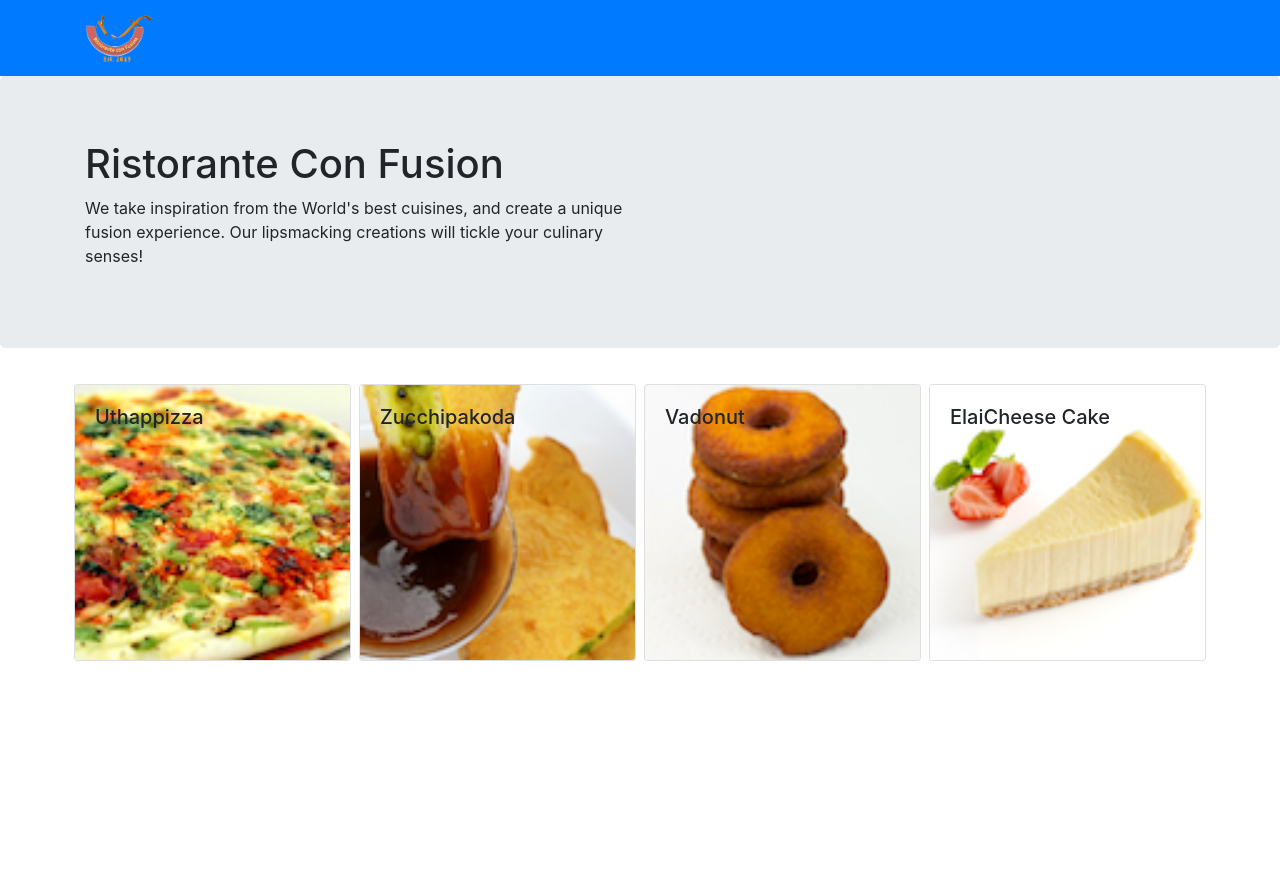
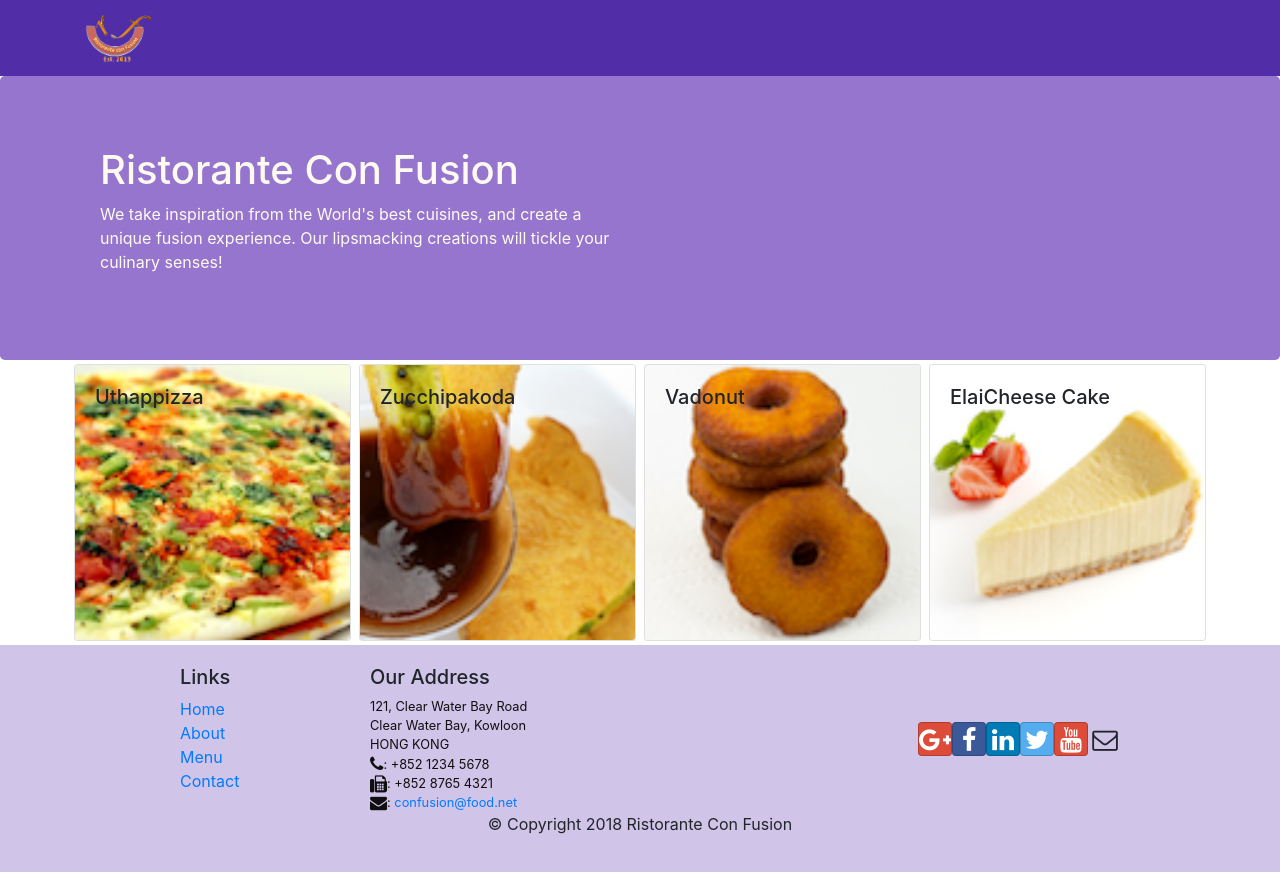
Before and after one commit to gcamacho079/congenial-octo-potato, a React (Create React App) app: page / in a window 1280 px wide. Before the commit the page ends 800 px from the top, so only its background shows below. Built offline with nearby package versions, Linux system fonts and the light colour scheme.

Commit message:
Add Footer component

```diff
--- a/src/App.css
+++ b/src/App.css
@@ -11,3 +11,37 @@
   display: block;
   margin-bottom: 15px;
 }
+
+.row-header{
+    margin:0px auto;
+    padding:0px auto;
+}
+
+.row-content {
+    margin:0px auto;
+    padding: 50px 0px 50px 0px;
+    border-bottom: 1px ridge;
+    min-height:400px;
+}
+
+.footer{
+    background-color: #D1C4E9;
+    margin:0px auto;
+    padding: 20px 0px 20px 0px;
+}
+.jumbotron {
+    padding:70px 30px 70px 30px;
+    margin:0px auto;
+    background: #9575CD ;
+    color:floralwhite;
+}
+
+address{
+    font-size:80%;
+    margin:0px;
+    color:#0f0f0f;
+}
+
+.navbar-dark {
+    background-color: #512DA8;
+}
--- a/src/components/FooterComponent.js
+++ b/src/components/FooterComponent.js
@@ -0,0 +1,50 @@
+import React from 'react';
+
+function Footer(props) {
+	return(
+		<div className="footer">
+	        <div className="container">
+	            <div className="row justify-content-center">
+	                <div className="col-4 offset-1 col-sm-2">
+	                    <h5>Links</h5>
+	                    <ul className="list-unstyled">
+	                        <li><a href="#">Home</a></li>
+	                        <li><a href="#">About</a></li>
+	                        <li><a href="#">Menu</a></li>
+	                        <li><a href="contactus.html">Contact</a></li>
+	                    </ul>
+	                </div>
+	                <div className="col-7 col-sm-5">
+	                    <h5>Our Address</h5>
+	                    <address>
+			              121, Clear Water Bay Road<br />
+			              Clear Water Bay, Kowloon<br />
+			              HONG KONG<br />
+			              <i className="fa fa-phone fa-lg"></i>: +852 1234 5678<br />
+			              <i className="fa fa-fax fa-lg"></i>: +852 8765 4321<br />
+			              <i className="fa fa-envelope fa-lg"></i>: <a href="mailto:confusion@food.net">
+	                         confusion@food.net</a>
+	                    </address>
+	                </div>
+	                <div className="col-12 col-sm-4 align-self-center">
+	                    <div className="text-center">
+	                        <a className="btn btn-social-icon btn-google" href="http://google.com/+"><i className="fa fa-google-plus"></i></a>
+	                        <a className="btn btn-social-icon btn-facebook" href="http://www.facebook.com/profile.php?id="><i className="fa fa-facebook"></i></a>
+	                        <a className="btn btn-social-icon btn-linkedin" href="http://www.linkedin.com/in/"><i className="fa fa-linkedin"></i></a>
+	                        <a className="btn btn-social-icon btn-twitter" href="http://twitter.com/"><i className="fa fa-twitter"></i></a>
+	                        <a className="btn btn-social-icon btn-google" href="http://youtube.com/"><i className="fa fa-youtube"></i></a>
+	                        <a className="btn btn-social-icon" href="mailto:"><i className="fa fa-envelope-o"></i></a>
+	                    </div>
+	                </div>
+	            </div>
+	            <div className="row justify-content-center">
+	                <div className="col-auto">
+	                    <p>© Copyright 2018 Ristorante Con Fusion</p>
+	                </div>
+	            </div>
+	        </div>
+	    </div>
+	);
+}
+
+export default Footer;
--- a/src/components/HeaderComponent.js
+++ b/src/components/HeaderComponent.js
@@ -5,7 +5,7 @@
 	render() {
 		return (
 			<>
-				<Navbar dark color="primary">
+				<Navbar dark>
           <div className="container">
             <NavbarBrand href="/">
               <img src={process.env.PUBLIC_URL + "assets/images/logo.png"} alt="Ristorante Con Fusion" />
--- a/src/components/MainComponent.js
+++ b/src/components/MainComponent.js
@@ -2,6 +2,7 @@
 import Header from './HeaderComponent';
 import Menu from './MenuComponent';
 import DishDetail from './DishdetailComponent';
+import Footer from './FooterComponent';
 import { DISHES } from '../shared/dishes';
 
 class Main extends Component {
@@ -26,6 +27,7 @@
           dishes={this.state.dishes}
           onClick={ (dishId) => this.onDishSelect(dishId) } />
         <DishDetail dish={this.state.dishes.filter((dish) => dish.id === this.state.selectedDish)[0]} />
+        <Footer />
       </div>
     );
   }
```
